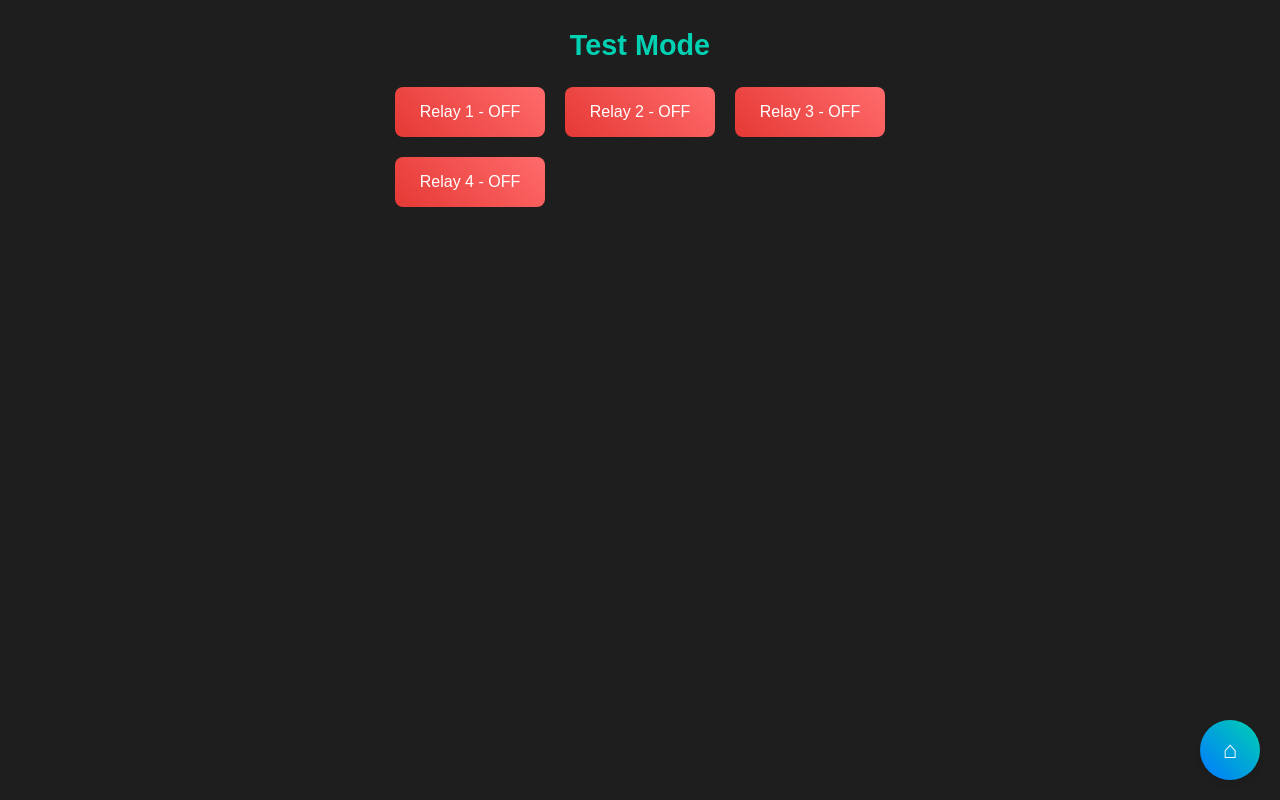
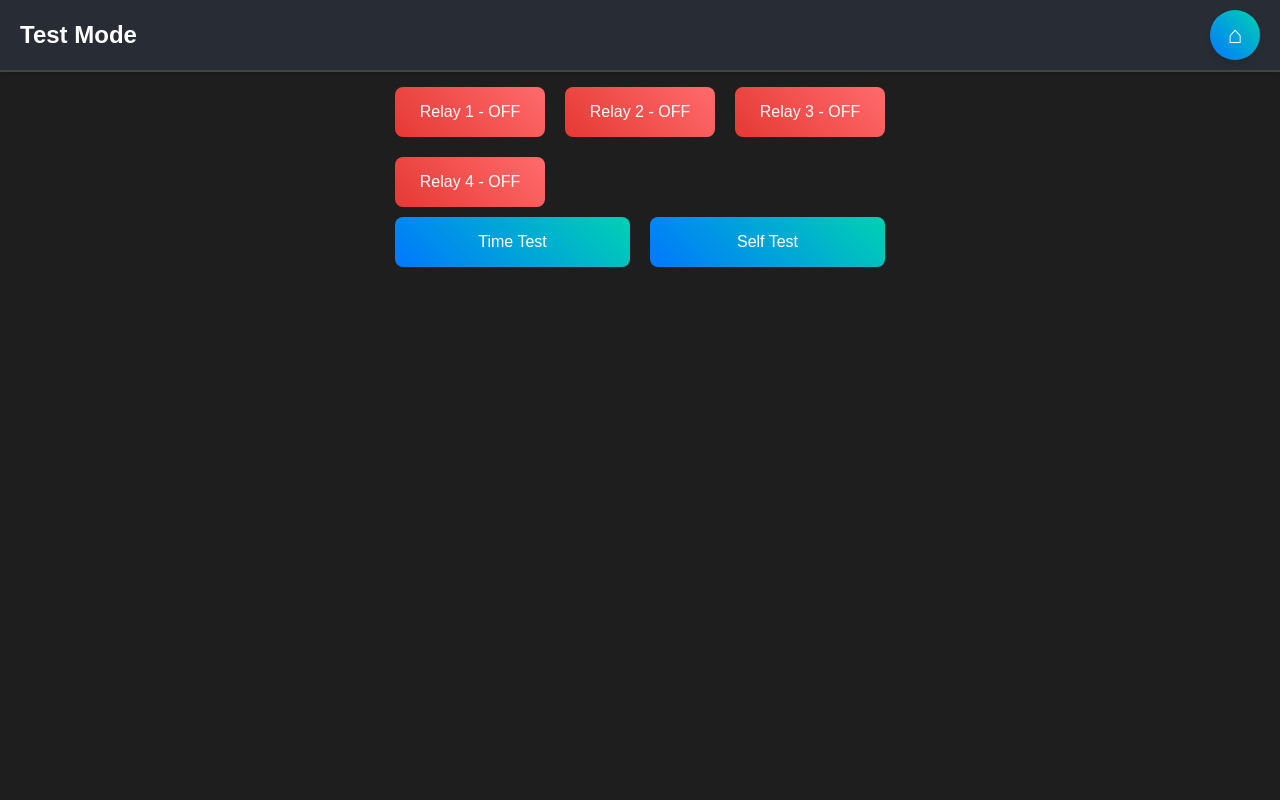
Before and after one commit to mattfleaydaly/raspberry-drinks-relay, a Flask app: page /test-mode in a window 1280 px wide. Run offline with Flask 3, Linux system fonts and the light colour scheme.

Commit message:
New Template System and Self Test

```diff
--- a/app.py
+++ b/app.py
@@ -3,6 +3,9 @@ from gpiozero import OutputDevice
 import os
 import socket
 import json
+import time
+import random
+import threading
 
 app = Flask(__name__)
 
@@ -35,10 +38,12 @@ def save_relay_states(states):
 
 # Get local IP address
 def get_local_ip():
-    s = socket.socket(socket.AF_INET, socket.SOCK_DGRAM)
     try:
+        s = socket.socket(socket.AF_INET, socket.SOCK_DGRAM)
         s.connect(("8.8.8.8", 80))
         ip = s.getsockname()[0]
+    except Exception:
+        ip = "NOT CONNECTED"
     finally:
         s.close()
     return ip
@@ -84,6 +89,28 @@ def toggle_relay(relay_name):
 def get_states():
     return jsonify(load_relay_states())
 
+@app.route("/time-test")
+def time_test():
+    for relay_name, relay in relay_pins.items():
+        relay.on()
+        time.sleep(1)
+        relay.off()
+    return jsonify({"status": "Time test completed."})
+
+@app.route("/self-test")
+def self_test():
+    def perform_self_test():
+        for _ in range(random.randint(5, 10)):  # Random number of sequences
+            selected_relays = random.sample(list(relay_pins.keys()), random.randint(1, len(relay_pins)))
+            for relay_name in selected_relays:
+                relay = relay_pins[relay_name]
+                relay.on()
+                time.sleep(random.uniform(0.1, 2.0))  # Random duration
+                relay.off()
+            time.sleep(random.uniform(0.2, 0.5))  # Pause between cycles
+    threading.Thread(target=perform_self_test).start()
+    return jsonify({"status": "Self-test initiated."})
+
 @app.route("/settings")
 def settings():
     version = get_latest_version()
--- a/static/styles.css
+++ b/static/css/styles.css
@@ -34,6 +34,8 @@ html, body {
     overflow: auto; /* Ensure content is scrollable */
     -webkit-overflow-scrolling: touch; /* Enable smooth scrolling on touch devices */
     flex: 1; /* Allow the content to grow */
+    display: block;
+    box-sizing: border-box;
 }
 
 /* Ensure responsive font size and layout */
@@ -52,10 +54,54 @@ body.active-drag {
     cursor: grabbing; /* Show grabbing cursor during drag */
 }
 
+/* Header styling */
+.header {
+    display: flex;
+    justify-content: space-between;
+    align-items: center;
+    padding: 10px 20px;
+    background-color: #282c34; /* Slightly darker header background */
+    color: #00d1b2;
+    border-bottom: 2px solid #444;
+    position: sticky;
+    top: 0;
+    z-index: 100;
+    box-shadow: 0 2px 4px rgba(0, 0, 0, 0.2);
+}
+
+.header h1 {
+    margin: 0;
+    font-size: 1.5rem;
+    color: white;
+}
+
+.home-btn {
+    position: static; /* Place within the header */
+    margin: 0;
+    background: linear-gradient(45deg, #0078ff, #00d1b2); /* Gradient */
+    color: white;
+    font-size: 1.5rem; /* Large font size */
+    width: 50px;
+    height: 50px;
+    border-radius: 50%; /* Circular button */
+    border: none;
+    display: flex;
+    justify-content: center; /* Center content */
+    align-items: center;
+    box-shadow: 0 4px 6px rgba(0, 0, 0, 0.1); /* Subtle shadow */
+    transition: transform 0.3s, box-shadow 0.3s; /* Smooth hover effects */
+}
+
+.home-btn:hover {
+    transform: scale(1.1); /* Slight enlargement */
+    box-shadow: 0 6px 8px rgba(0, 0, 0, 0.15); /* Larger shadow */
+}
+
 /* Container for page content */
 .container {
     flex: 1; /* Allow container to fill available space */
-    overflow: hidden; /* Prevent container scrolling */
+    overflow: auto; /* Enable scrolling inside the container */
+    -webkit-overflow-scrolling: touch; /* Momentum scrolling for iOS */
     display: flex;
     flex-direction: column;
     align-items: center;
@@ -128,30 +174,6 @@ input, textarea, select {
     user-select: text;
 }
 
-/* Floating home button styling */
-.home-btn {
-    position: fixed; /* Fixed position */
-    bottom: 20px; /* Bottom-right corner */
-    right: 20px;
-    background: linear-gradient(45deg, #0078ff, #00d1b2); /* Gradient */
-    color: white;
-    font-size: 1.5rem; /* Large font size */
-    width: 60px;
-    height: 60px;
-    border-radius: 50%; /* Circular button */
-    border: none;
-    display: flex;
-    justify-content: center; /* Center content */
-    align-items: center;
-    box-shadow: 0 4px 6px rgba(0, 0, 0, 0.1); /* Subtle shadow */
-    transition: transform 0.3s, box-shadow 0.3s; /* Smooth hover effects */
-}
-
-.home-btn:hover {
-    transform: scale(1.1); /* Slight enlargement */
-    box-shadow: 0 6px 8px rgba(0, 0, 0, 0.15); /* Larger shadow */
-}
-
 /* Scrollbar customization */
 ::-webkit-scrollbar {
     width: 8px; /* Narrow scrollbar */
--- a/static/script.js
+++ b/static/js/script.js
@@ -7,21 +7,20 @@ let scrollStartTop = 0;
 
 // Initialize drag scrolling
 function enableDragScroll(container) {
-    // Mouse events
     container.addEventListener('mousedown', (e) => {
         isDragging = true;
         container.classList.add('active-drag');
-        startX = e.clientX; // Capture initial X position
-        startY = e.clientY; // Capture initial Y position
-        scrollStartLeft = container.scrollLeft; // Current horizontal scroll
-        scrollStartTop = container.scrollTop;   // Current vertical scroll
+        startX = e.clientX;
+        startY = e.clientY;
+        scrollStartLeft = container.scrollLeft;
+        scrollStartTop = container.scrollTop;
     });
 
     container.addEventListener('mousemove', (e) => {
         if (!isDragging) return;
-        e.preventDefault(); // Prevent text selection
-        const dx = e.clientX - startX; // Horizontal movement
-        const dy = e.clientY - startY; // Vertical movement
+        e.preventDefault();
+        const dx = e.clientX - startX;
+        const dy = e.clientY - startY;
         container.scrollLeft = scrollStartLeft - dx;
         container.scrollTop = scrollStartTop - dy;
     });
@@ -38,7 +37,6 @@ function enableDragScroll(container) {
         }
     });
 
-    // Touch events
     container.addEventListener('touchstart', (e) => {
         const touch = e.touches[0];
         isDragging = true;
@@ -79,7 +77,7 @@ setInterval(() => {
                 }
             }
         })
-        .catch((err) => console.error('Error updating relay states:', err));
+        .catch(err => console.error('Error updating relay states:', err));
 }, 5000);
 
 // Reboot or shutdown the system
@@ -87,7 +85,7 @@ function controlSystem(action) {
     fetch(`/${action}`, { method: 'POST' })
         .then(response => response.json())
         .then(data => alert(data.status))
-        .catch((err) => console.error(`Error performing ${action}:`, err));
+        .catch(err => console.error(`Error performing ${action}:`, err));
 }
 
 // Check for updates
@@ -95,7 +93,7 @@ function checkForUpdates() {
     fetch('/update')
         .then(response => response.json())
         .then(data => alert(data.status))
-        .catch((err) => console.error('Error checking for updates:', err));
+        .catch(err => console.error('Error checking for updates:', err));
 }
 
 // Toggle relay
@@ -107,11 +105,41 @@ function toggleRelay(relayName) {
             button.className = data.state ? 'btn-relay btn-success' : 'btn-relay btn-danger';
             button.innerText = `${relayName} - ${data.state ? 'ON' : 'OFF'}`;
         })
-        .catch((err) => console.error(`Error toggling relay ${relayName}:`, err));
+        .catch(err => console.error(`Error toggling relay ${relayName}:`, err));
+}
+
+// Time test function
+function timeTest() {
+    fetch('/time-test')
+        .then(response => response.json())
+        .then(data => alert(data.status))
+        .catch(err => console.error('Error performing time test:', err));
+}
+
+// Self-test function
+function selfTest() {
+    fetch('/self-test')
+        .then(response => response.json())
+        .then(data => alert(data.status))
+        .catch(err => console.error('Error performing self-test:', err));
 }
 
 // Enable drag scrolling on both container and content elements
 document.addEventListener('DOMContentLoaded', () => {
-    const content = document.querySelector('.content');     // Target the `.content` for scrolling
+    const content = document.querySelector('.content');
     enableDragScroll(content);
+
+    // Add buttons for testing
+    const testContainer = document.querySelector('.grid');
+    const timeTestButton = document.createElement('button');
+    timeTestButton.className = 'btn-action';
+    timeTestButton.innerText = 'Time Test';
+    timeTestButton.onclick = timeTest;
+    testContainer.appendChild(timeTestButton);
+
+    const selfTestButton = document.createElement('button');
+    selfTestButton.className = 'btn-action';
+    selfTestButton.innerText = 'Self-Test';
+    selfTestButton.onclick = selfTest;
+    testContainer.appendChild(selfTestButton);
 });
--- /dev/null
+++ b/templates/base.html
@@ -0,0 +1,26 @@
+<!DOCTYPE html>
+<html lang="en">
+<head>
+    <meta charset="UTF-8">
+    <meta name="viewport" content="width=device-width, initial-scale=1.0, maximum-scale=1.0, user-scalable=no">
+    <title>{% block title %}Page Title{% endblock %}</title>
+    <link rel="stylesheet" href="/static/css/styles.css">
+</head>
+<body>
+    <!-- Header -->
+    <header class="header">
+        <h1>{% block header %}System Dashboard{% endblock %}</h1>
+        <button class="home-btn" onclick="location.href='/'">
+            &#8962;
+        </button>
+    </header>
+
+    <!-- Main Content -->
+    <main class="container">
+        {% block content %}{% endblock %}
+    </main>
+
+    <!-- Scripts -->
+    <script src="/static/js/script.js"></script>
+</body>
+</html>
--- a/templates/test_mode.html
+++ b/templates/test_mode.html
@@ -1,14 +1,10 @@
-<!DOCTYPE html>
-<html lang="en">
-<head>
-    <meta charset="UTF-8">
-    <meta name="viewport" content="width=device-width, initial-scale=1.0, maximum-scale=1.0, user-scalable=no">
-    <title>Test Mode</title>
-    <link rel="stylesheet" href="/static/styles.css">
-</head>
-<body>
-    <div class="container">
-        <h1>Test Mode</h1>
+{% extends "base.html" %}
+
+{% block title %}Test Mode{% endblock %}
+
+{% block header %}Test Mode{% endblock %}
+
+{% block content %}
 <div class="grid">
     {% for relay_name, state in relays.items() %}
     <button id="{{ relay_name }}" class="btn-relay {{ 'btn-success' if state else 'btn-danger' }}"
@@ -17,10 +13,8 @@
     </button>
     {% endfor %}
 </div>
+<div class="grid">
+    <button class="btn-action" onclick="timeTest()">Time Test</button>
+    <button class="btn-action" onclick="selfTest()">Self Test</button>
 </div>
-    <button class="home-btn" onclick="location.href='/'">
-        &#8962;
-    </button>
-    <script src="/static/script.js"></script>
-</body>
-</html>
+{% endblock %}
```
Also changed, not shown: templates/about.html (+11 -20 lines), templates/dashboard.html (+12 -22 lines), templates/settings.html (+8 -18 lines). Lines whose indentation alone changed are shown as unchanged.
